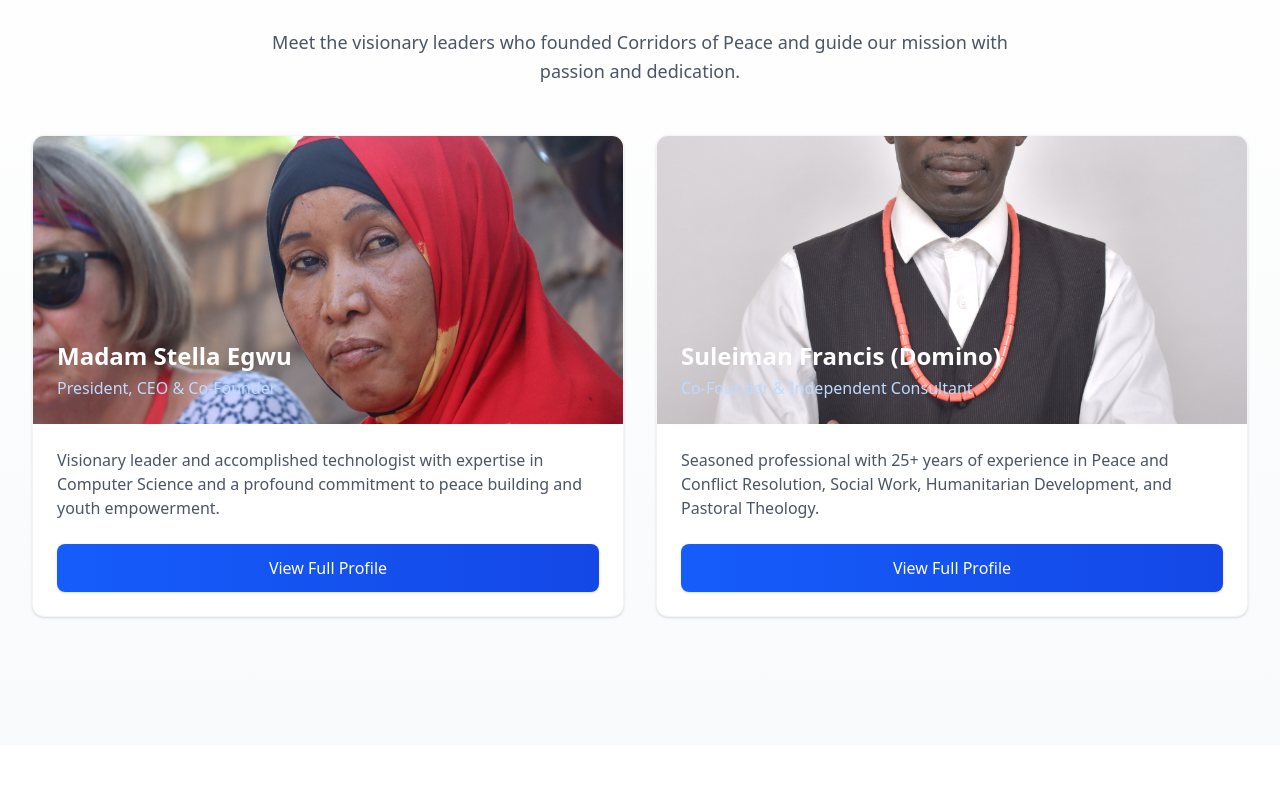
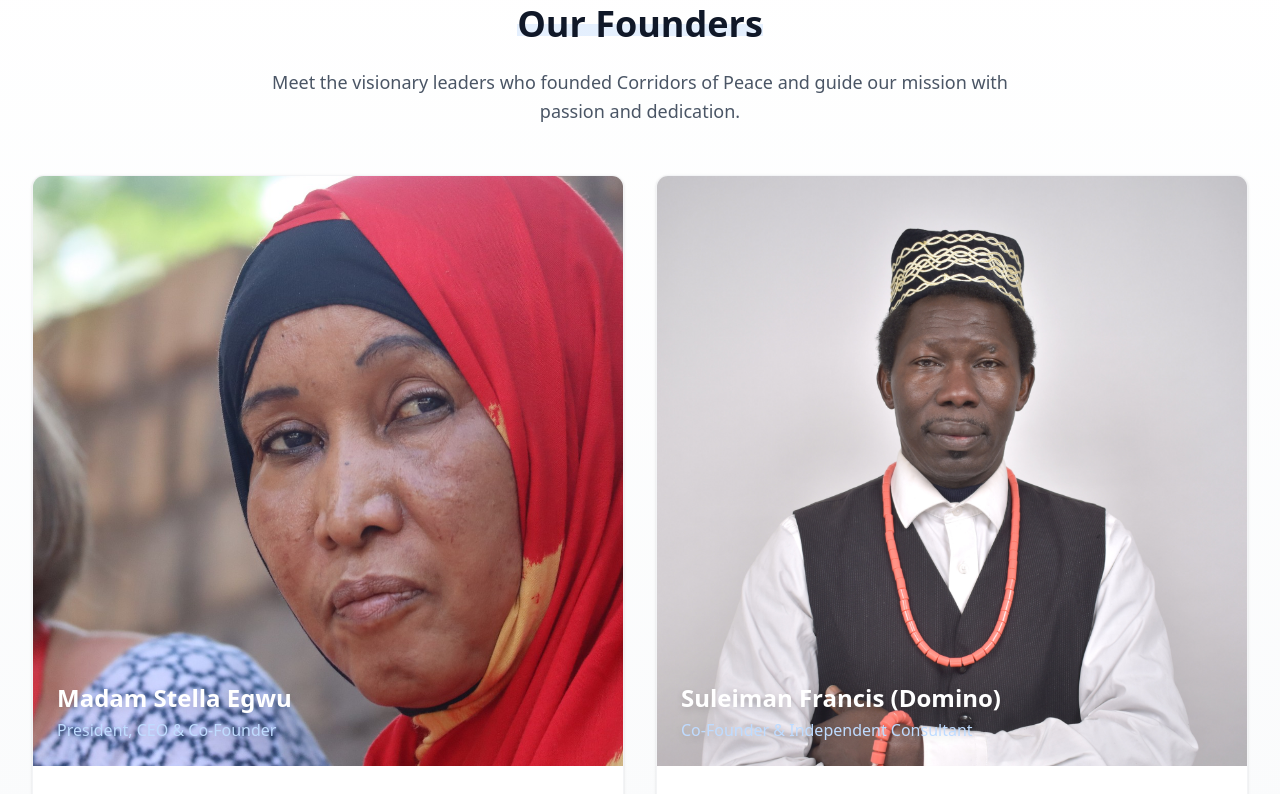
Before and after one commit to Moses-main/corridors_of_peace, a React (Vite) app: page /about in a window 1280 px wide. Shown: the part 900-1694 px from the top of the page. Built offline with nearby package versions, Linux system fonts and the light colour scheme.

Commit message:
justified the images on the founders profile on the about page

```diff
--- a/src/components/LeadershipProfiles.jsx
+++ b/src/components/LeadershipProfiles.jsx
@@ -5,21 +5,24 @@
   const [isOpen, setIsOpen] = useState(false);
 
   return (
-    <div className="group bg-white rounded-xl shadow-sm hover:shadow-md transition-all duration-300 overflow-hidden border border-gray-100 hover:border-blue-100">
-      <div className="relative h-72 overflow-hidden">
+    <div className="group bg-white rounded-xl shadow-sm hover:shadow-md transition-all duration-300 overflow-hidden border border-gray-100 hover:border-blue-100 flex flex-col h-full">
+      <div className="relative pt-[100%] overflow-hidden">
         <div className="absolute inset-0 bg-gradient-to-t from-black/60 to-transparent z-10 opacity-0 group-hover:opacity-100 transition-opacity duration-300"></div>
-        <img
-          src={image}
-          alt={name}
-          className="w-full h-full object-cover transition-transform duration-700 group-hover:scale-105"
-        />
+        <div className="absolute inset-0 flex items-center justify-center overflow-hidden">
+          <img
+            src={image}
+            alt={name}
+            className="w-full h-full object-cover object-center transition-transform duration-700 group-hover:scale-105"
+            style={{ objectPosition: 'center 25%' }}
+          />
+        </div>
         <div className="absolute bottom-0 left-0 p-6 z-20 w-full">
-          <h3 className="text-2xl font-bold text-white mb-1">{name}</h3>
-          <p className="text-blue-200 font-medium">{role}</p>
+          <h3 className="text-2xl font-bold text-white mb-1 drop-shadow-md">{name}</h3>
+          <p className="text-blue-200 font-medium drop-shadow-md">{role}</p>
         </div>
       </div>
-      <div className="p-6">
-        <p className="text-gray-600 mb-6 line-clamp-3">{shortBio}</p>
+      <div className="p-6 flex-1 flex flex-col">
+        <p className="text-gray-600 mb-6 line-clamp-3 flex-grow">{shortBio}</p>
         <button
           onClick={() => setIsOpen(true)}
           className="w-full bg-gradient-to-r from-blue-600 to-blue-700 text-white py-3 px-6 rounded-lg hover:from-blue-700 hover:to-blue-800 transition-all duration-300 font-medium shadow-sm hover:shadow-md"
--- a/src/pages/AboutPage.jsx
+++ b/src/pages/AboutPage.jsx
@@ -12,10 +12,10 @@
       className="min-h-screen flex flex-col"
     >
       {/* Hero Section */}
-      <div className="flex-grow flex items-center py-16">
+      <div className="flex-grow flex  items-center py-16">
         <div className="max-w-7xl mx-auto px-4 sm:px-6 lg:px-8 w-full">
           <div className="text-center max-w-4xl mx-auto">
-            <h1 className="text-4xl font-bold text-gray-900 sm:text-5xl lg:text-6xl mb-6">
+            <h1 className="text-4xl mt-10 font-bold text-gray-900 sm:text-5xl lg:text-6xl mb-6">
               About Us
             </h1>
             <div className="h-1 w-20 bg-blue-600 mx-auto mb-8"></div>
@@ -28,11 +28,9 @@
         </div>
       </div>
 
-        <div className="max-w-7xl mx-auto px-4 sm:px-6 lg:px-8 py-16">
-          <div className="prose prose-lg text-gray-600 max-w-4xl mx-auto">
-            <h2 className="text-2xl font-bold text-gray-900">
-              Our Mission
-            </h2>
+      <div className="max-w-7xl mx-auto px-4 sm:px-6 lg:px-8 py-16">
+        <div className="prose prose-lg text-gray-600 max-w-4xl mx-auto">
+          <h2 className="text-2xl font-bold text-gray-900">Our Mission</h2>
           <p>
             Our mission is to create sustainable change by providing women and
             girls with the tools, resources, and support they need to build
@@ -55,7 +53,6 @@
             empowerment, and community engagement.
           </p>
         </div>
-
       </div>
 
       {/* Founders Section */}
@@ -72,7 +69,9 @@
             </h3>
             <div className="grid grid-cols-1 md:grid-cols-3 gap-8">
               <div className="text-center p-6 bg-white rounded-lg shadow-sm hover:shadow-md transition-shadow">
-                <div className="text-5xl font-bold text-blue-600 mb-2">100+</div>
+                <div className="text-5xl font-bold text-blue-600 mb-2">
+                  100+
+                </div>
                 <p className="text-gray-700 font-medium">Women Empowered</p>
               </div>
               <div className="text-center p-6 bg-white rounded-lg shadow-sm hover:shadow-md transition-shadow">
@@ -81,7 +80,9 @@
               </div>
               <div className="text-center p-6 bg-white rounded-lg shadow-sm hover:shadow-md transition-shadow">
                 <div className="text-5xl font-bold text-blue-600 mb-2">3+</div>
-                <p className="text-gray-700 font-medium">Partner Organizations</p>
+                <p className="text-gray-700 font-medium">
+                  Partner Organizations
+                </p>
               </div>
             </div>
           </div>
```
